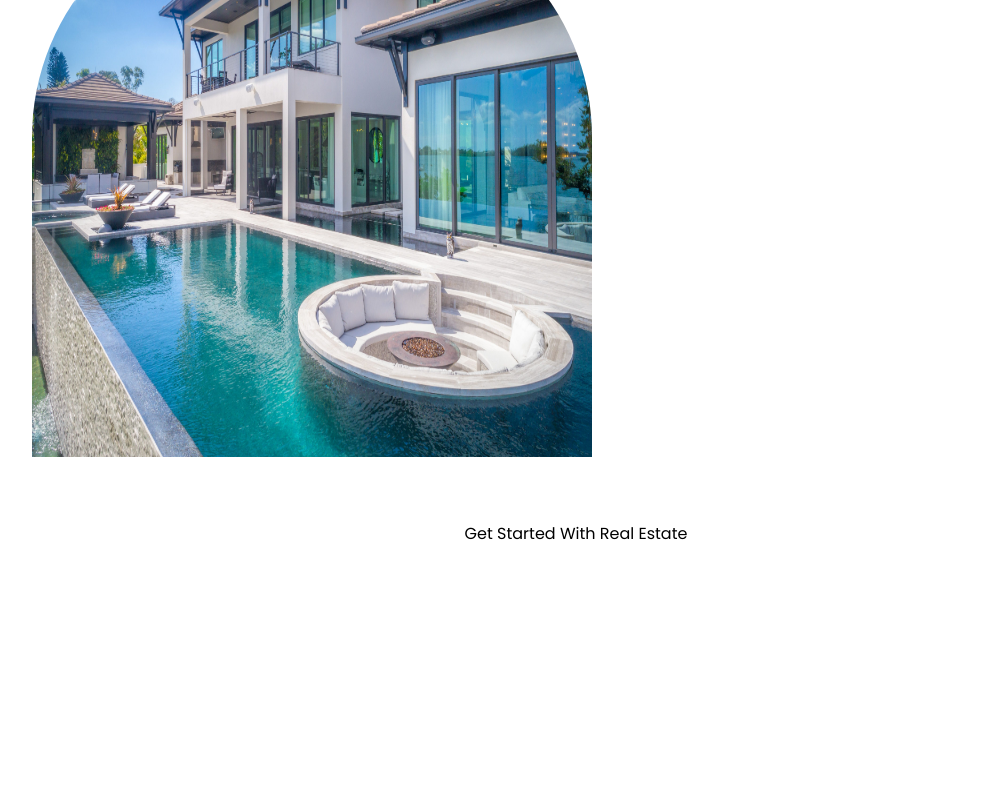
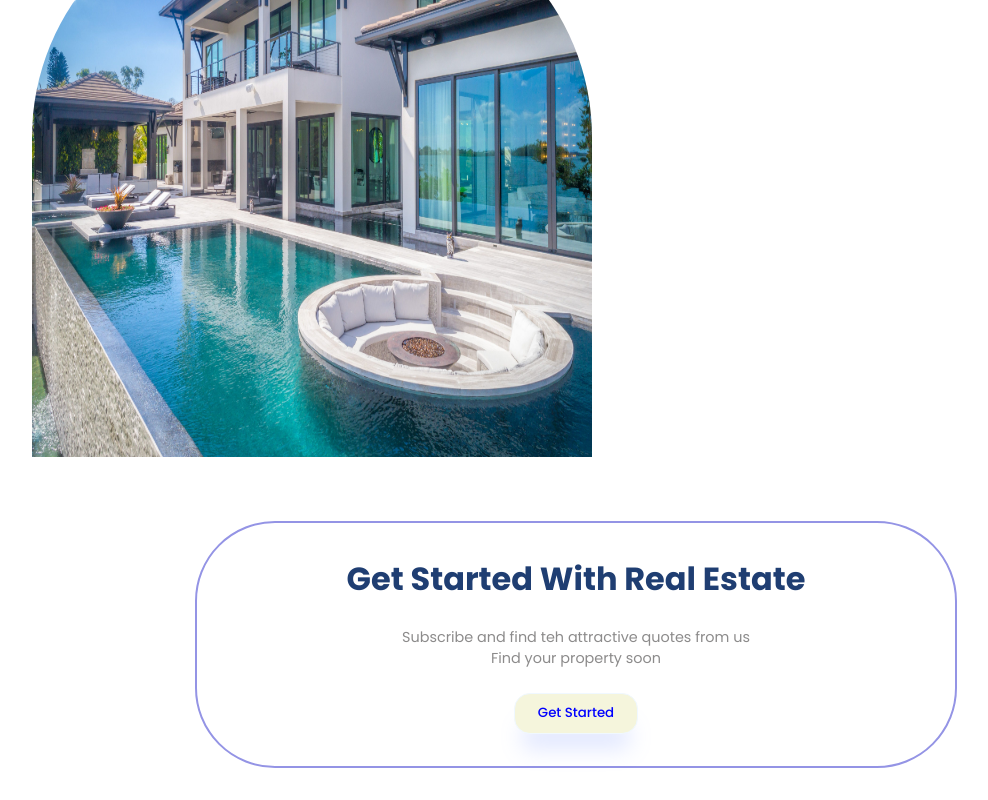
Before and after one commit to Aamir-Manzoor/Real-Estate-Web-Application, a React (Vite) app: page / in a window 1280 px wide. Shown: the part 2825-3625 px from the top of the page, without its empty margins (0-988 px from the left). Before the commit the page ends 3403 px from the top, so only its background shows below. Built offline with nearby package versions, Linux system fonts and the light colour scheme.

Commit message:
Completed getStarted

```diff
--- a/src/components/getStarted/GetStarted.jsx
+++ b/src/components/getStarted/GetStarted.jsx
@@ -1,14 +1,23 @@
-
+import './getStarted.css'
 const GetStarted = () => {
   return (
     <section>
       <div className="paddings innerWidth g-container">
         <div className="flexColCenter inner-container">
-            <span>Get Started With Real Estate</span><span></span><span></span>
+          <span className="primaryText">Get Started With Real Estate</span>
+          <span className="secondaryText">
+            Subscribe and find teh attractive quotes from us
+            <br />
+            Find your property soon
+          </span>
+
+          <button className='button'>
+            <a href="mailto:dummyaamir89@gmail.com" className='link'>Get Started</a>
+          </button>
         </div>
       </div>
     </section>
-  )
-}
+  );
+};
 
-export default GetStarted
+export default GetStarted;
--- a/src/components/getStarted/getStarted.css
+++ b/src/components/getStarted/getStarted.css
@@ -0,0 +1,33 @@
+.inner-container {
+  margin: 0 auto;
+  width: 70%;
+  gap: 1.5rem;
+  /* background-color: orangered; */
+  padding: 2rem;
+  border-radius: 5rem;
+  border: 2px solid rgb(148, 148, 229);
+  text-align: center;
+}
+
+/* .inner-container .primaryText{
+    color: aliceblue;
+    font-weight: 600;
+} */
+
+/* .inner-container .secondaryText{
+    color: grey;
+} */
+
+.inner-container .button {
+  background-color: beige;
+  border: 1px solid aliceblue;
+  box-shadow: var(--shadow);
+  border-radius: 1rem;
+  color: blue;
+  transition: all 300ms ease-in;
+}
+
+.inner-container .button .link:hover{
+    background: beige !important;
+    transition: all 300ms ease-in;
+}
```
